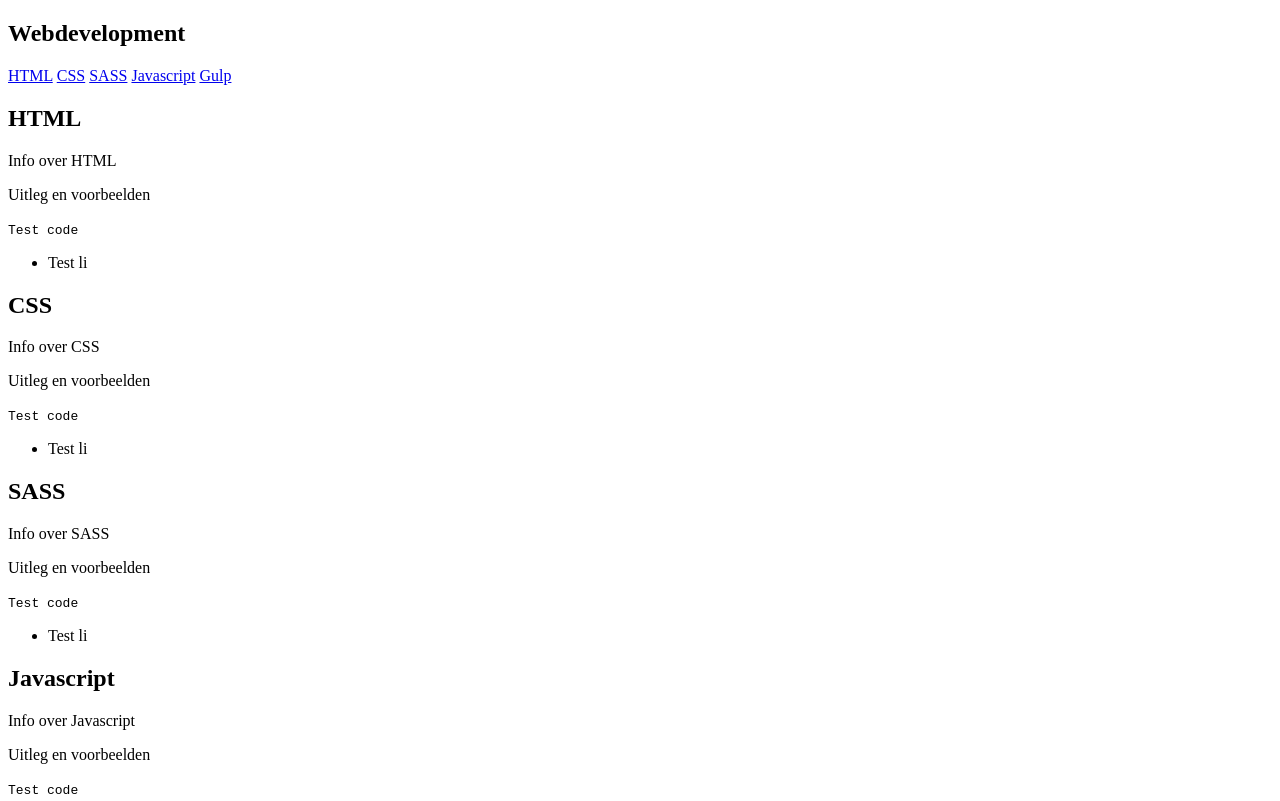
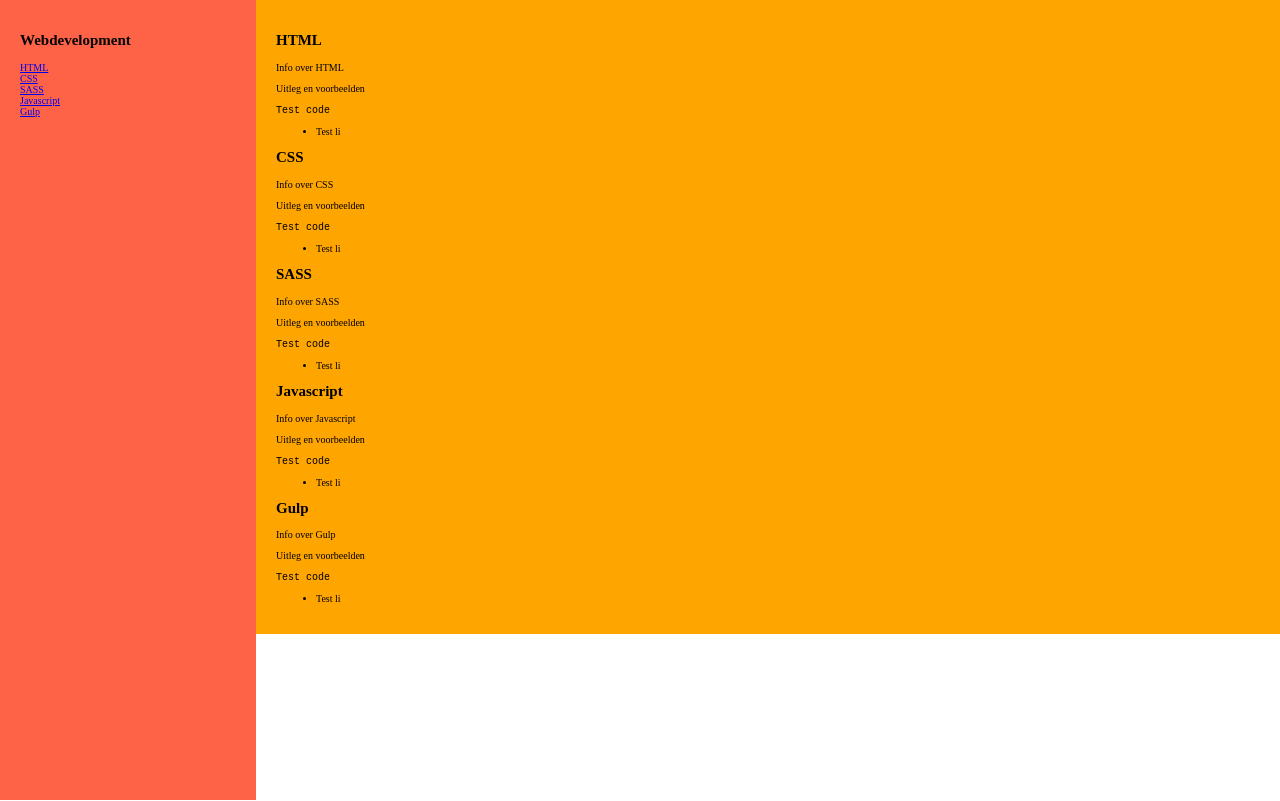
Before and after one commit to scc67/Documentation, a plain HTML site: page index.html in a window 1280 px wide. Shown: the top 801 px of the page. Drawn offline with Linux system fonts and the light colour scheme.

Commit message:
Voldoet aan User Story

```diff
--- a/assets/style/base/_global.scss
+++ b/assets/style/base/_global.scss
@@ -1,9 +1,14 @@
-.navbar {
-    &--no-padding-until-large {
-        padding: 0rem 1rem;
+* {
+    box-sizing: border-box;
+}
 
-        @include atLarge {
-            padding: 1rem 1rem;
-        }
-    }
+html {
+    font-size: 10px;
+    scroll-padding-top: 9rem;
 }
+
+body {
+    overflow: hidden;
+    display: block;
+    margin: 0;
+}
--- a/assets/style/base/_mixin.scss
+++ b/assets/style/base/_mixin.scss
@@ -11,7 +11,7 @@
 }
 
 @mixin atMedium {
-    @media (min-width: 768px) {
+    @media (min-width: 769px) {
         @content;
     }
 }
--- /dev/null
+++ b/assets/style/modules/_main-doc.scss
@@ -0,0 +1,5 @@
+.main-doc {
+    background-color: orange;
+    padding: 2rem;
+    margin-left: 20%;
+}
--- a/assets/style/modules/_navbar.scss
+++ b/assets/style/modules/_navbar.scss
@@ -0,0 +1,18 @@
+.navbar {
+    position: fixed;
+    background-color: tomato;
+    padding: 2rem;
+    height: 100%;
+
+    @include atMedium {
+        width: 20%;
+    }
+
+    &__items {
+        display: flex;
+
+        @include atMedium {
+            flex-direction: column;
+        }
+    }
+}
--- a/assets/style/style.scss
+++ b/assets/style/style.scss
@@ -1,2 +1,4 @@
 @import "base/mixin";
 @import "base/global";
+@import "modules/navbar";
+@import "modules/main-doc";
--- a/index.html
+++ b/index.html
@@ -5,36 +5,37 @@
   <meta charset="UTF-8" />
   <meta name="viewport" content="width=device-width, initial-scale=1.0" />
   <title>Technical Documentation Page</title>
-  <link rel="stylesheet" href="css/style.css" />
+  <link href="css/style.css" rel="stylesheet" />
 </head>
 
 <body>
   <!-- DONE - User Story #8: I can see a nav element with a corresponding id="navbar". -->
   <!-- DONE - User Story #9: The navbar element should contain one header element which contains text that describes the topic of the technical documentation. -->
-  <nav id="navbar">
+  <div class="grid">
+    <nav id="navbar" class="navbar">
       <!-- DONE - User Story #11: The header element in the navbar must come before any link (a) elements in the navbar. -->
       <header>
         <h1>Webdevelopment</h1>
       </header>
-    <div class="nav-bar--section">
+      <div class="navbar__items">
         <!-- DONE - User Story #10: Additionally, the navbar should contain link (a) elements with the class of nav-link. There should be one for every element with the class main-section. -->
         <!-- DONE - User Story #12: Each element with the class of nav-link should contain text that corresponds to the header text within each section (e.g. if you have a "Hello world" section/header, your navbar should have an element which contains the text "Hello world"). -->
-      <a href="#HTML" class="nav-link">HTML</a>
-      <a href="#CSS" class="nav-link">CSS</a>
-      <a href="#SASS" class="nav-link">SASS</a>
-      <a href="#Javascript" class="nav-link">Javascript</a>
-      <a href="#Gulp" class="nav-link">Gulp</a>
+        <a href="#html" class="nav-link">HTML</a>
+        <a href="#css" class="nav-link">CSS</a>
+        <a href="#sass" class="nav-link">SASS</a>
+        <a href="#javascript" class="nav-link">Javascript</a>
+        <a href="#gulp" class="nav-link">Gulp</a>
       </div>
     </nav>
     <!-- DONE - User Story #1: I can see a main element with a corresponding id="main-doc", which contains the page's main content (technical documentation). -->
-  <main id="main-doc">
+    <main id="main-doc" class="main-doc">
       <!-- DONE - User Story #2: Within the #main-doc element, I can see several section elements, each with a class of main-section. There should be a minimum of 5. -->
       <!-- DONE - User Story #3: The first element within each .main-section should be a header element which contains text that describes the topic of that section. -->
       <!-- DONE - User Story #4: Each section element with the class of main-section should also have an id that corresponds with the text of each header contained within it. Any spaces should be replaced with underscores (e.g. The section that contains the header "JavaScript and Java" should have a corresponding id="JavaScript_and_Java"). -->
       <!-- DONE - User Story #5: The .main-section elements should contain at least 10 p elements total (not each). -->
       <!-- DONE - User Story #6: The .main-section elements should contain at least 5 code elements total (not each). -->
       <!-- DONE - User Story #7: The .main-section elements should contain at least 5 li items total (not each). -->
-    <section id="HTML" class="main-section">
+      <section id="html" class="main-section">
         <header>
           <h2>HTML</h2>
         </header>
@@ -45,7 +46,7 @@
           <li>Test li</li>
         </ul>
       </section>
-    <section ID="CSS" class="main-section">
+      <section ID="css" class="main-section">
         <header>
           <h2>CSS</h2>
         </header>
@@ -56,7 +57,7 @@
           <li>Test li</li>
         </ul>
       </section>
-    <section ID="SASS" class="main-section">
+      <section ID="sass" class="main-section">
         <header>
           <h2>SASS</h2>
         </header>
@@ -67,7 +68,7 @@
           <li>Test li</li>
         </ul>
       </section>
-    <section ID="Javascript" class="main-section">
+      <section ID="javascript" class="main-section">
         <header>
           <h2>Javascript</h2>
         </header>
@@ -78,7 +79,7 @@
           <li>Test li</li>
         </ul>
       </section>
-    <section ID="Gulp" class="main-section">
+      <section ID="gulp" class="main-section">
         <header>
           <h2>Gulp</h2>
         </header>
@@ -90,9 +91,10 @@
         </ul>
       </section>
     </main>
-  <!-- TODO - User Story #13: When I click on a navbar element, the page should navigate to the corresponding section of the main-doc element (e.g. If I click on a nav-link element that contains the text "Hello world", the page navigates to a section element that has that id and contains the corresponding header). -->
-  <!-- TODO - User Story #14: On regular sized devices (laptops, desktops), the element with id="navbar" should be shown on the left side of the screen and should always be visible to the user. -->
-  <!-- TODO - User Story #15: My Technical Documentation page should use at least one media query.   -->
+  </div>
+  <!-- DONE - User Story #13: When I click on a navbar element, the page should navigate to the corresponding section of the main-doc element (e.g. If I click on a nav-link element that contains the text "Hello world", the page navigates to a section element that has that id and contains the corresponding header). -->
+  <!-- DONE - User Story #14: On regular sized devices (laptops, desktops), the element with id="navbar" should be shown on the left side of the screen and should always be visible to the user. -->
+  <!-- DONE - User Story #15: My Technical Documentation page should use at least one media query.   -->
   <script src="https://cdn.freecodecamp.org/testable-projects-fcc/v1/bundle.js"></script>
 </body>
 
```
Also changed, not shown: css/style.css, 1 other file. Lines whose indentation alone changed are shown as unchanged.
